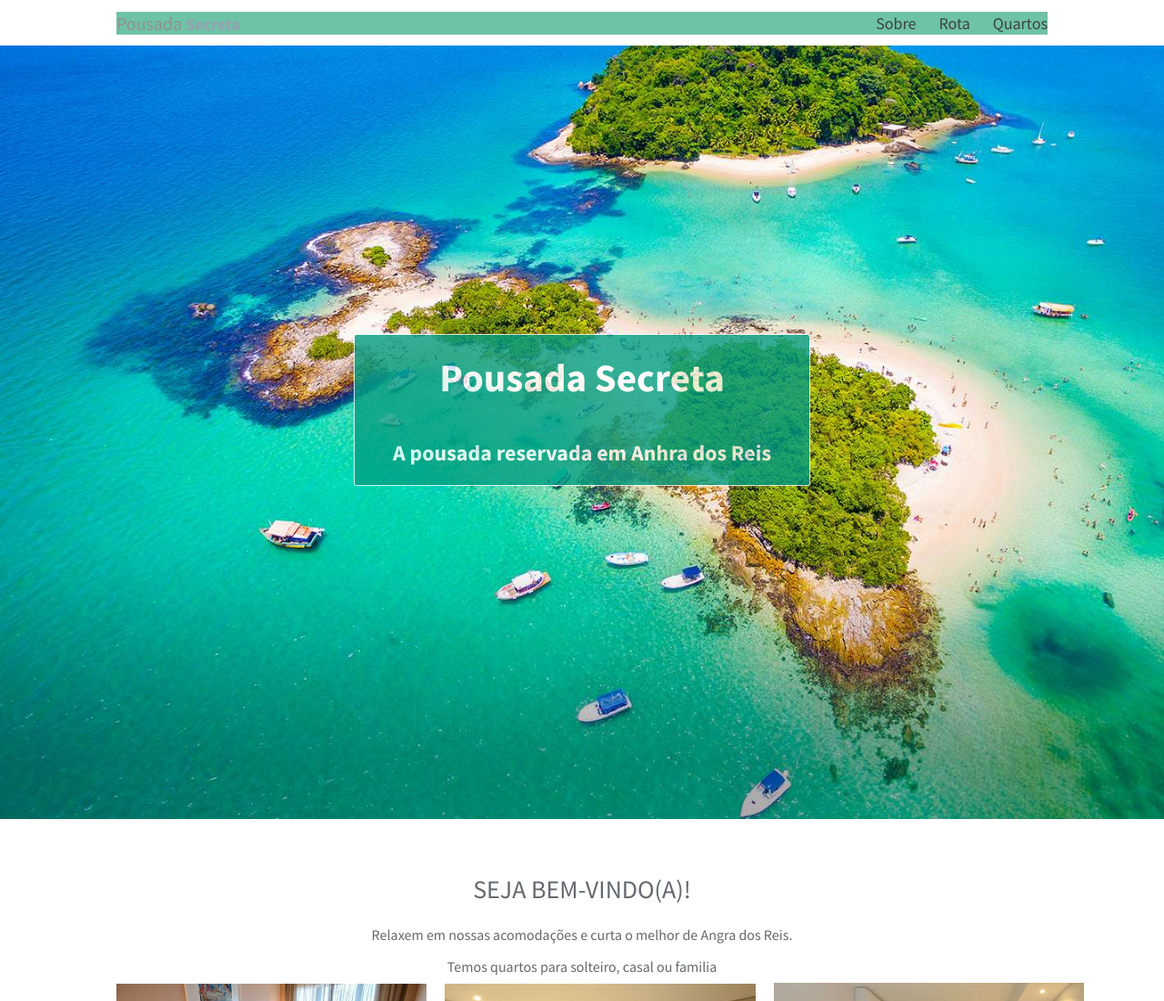
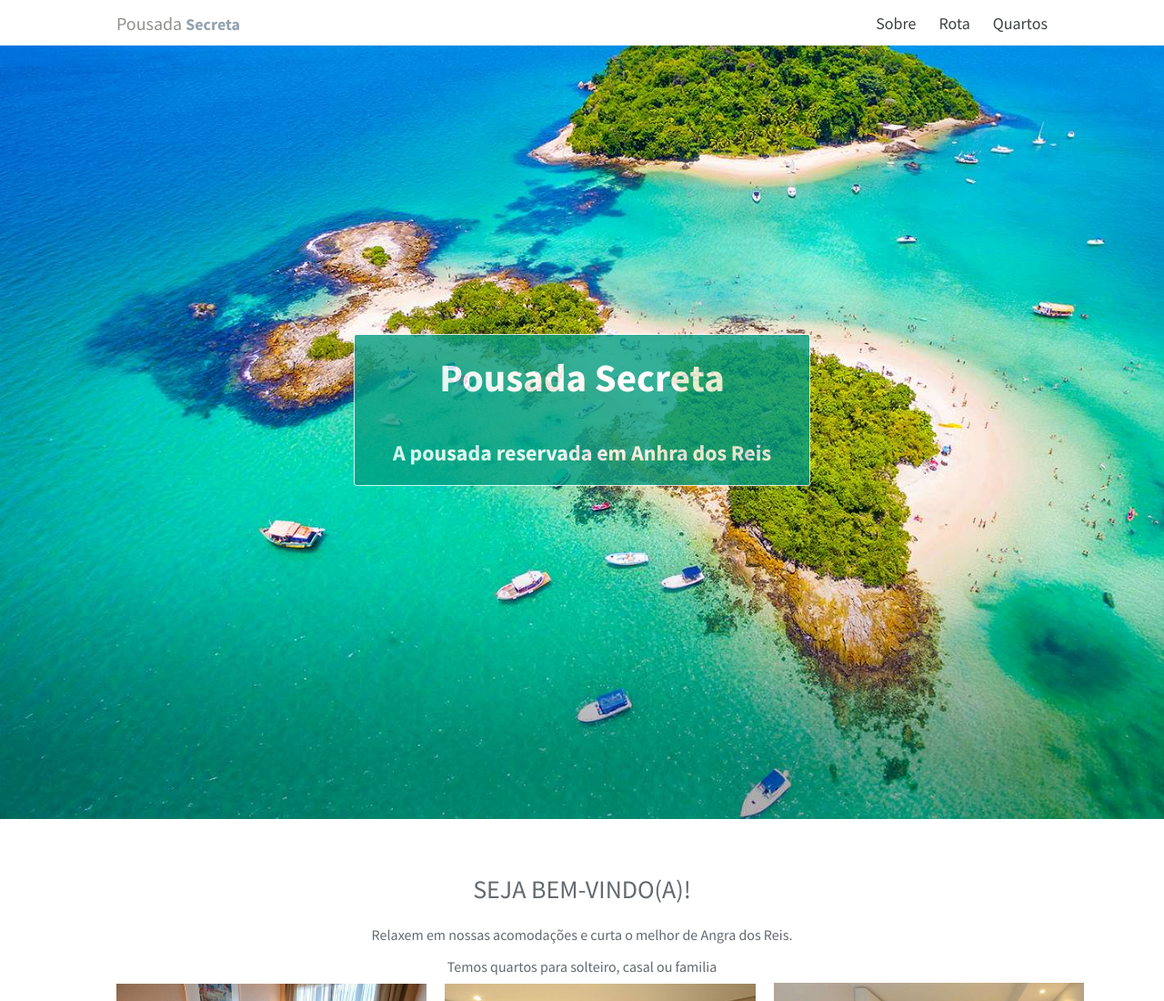
Before and after one commit to Guilherm001/Pousada-Secreta01, a plain HTML site: page index.html in a window 1280 px wide. Shown: the top 1100 px of the page at 91% size. Drawn offline with Linux system fonts and the light colour scheme.

Commit message:
removendo bug

```diff
--- a/style.css
+++ b/style.css
@@ -18,7 +18,6 @@ body{
     justify-content: space-between;
     align-items: center;
     display: flex;
-    background-color: rgb(110, 194, 166);
 }
 .secret{
     color: #94a2af;
```
